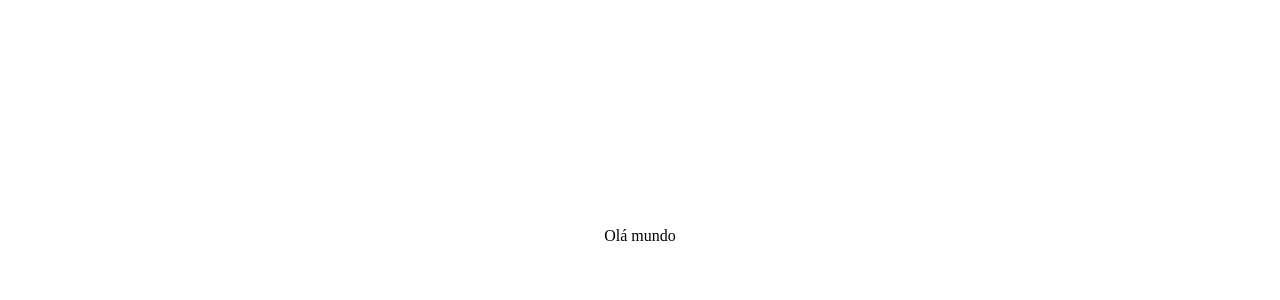
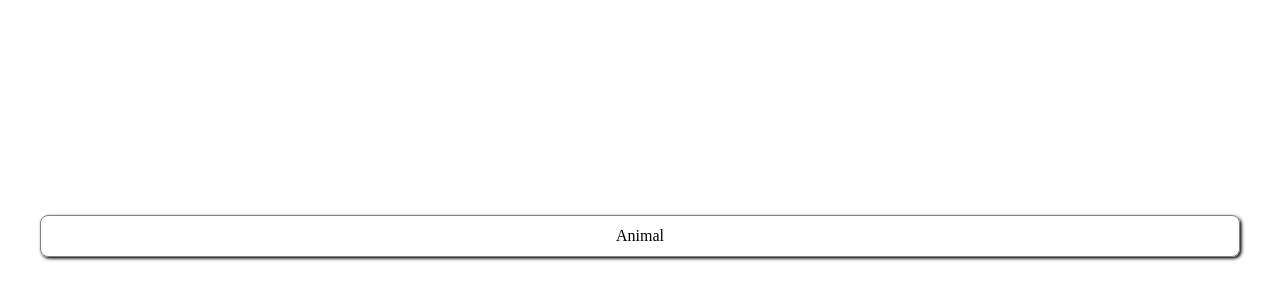
Before and after one commit to ufjf-dcc207/ufjf-dcc207-2024-3-a-atv03-MatheusRM1, a React (Vite) app: page / in a window 1280 px wide. Shown: the part 164-464 px from the top of the page. Built offline with nearby package versions, Linux system fonts and the light colour scheme.

Commit message:
adiciona componente

```diff
--- /dev/null
+++ b/src/Animal.css
@@ -0,0 +1,6 @@
+.animal{
+    border: 1px solid grey;
+    box-shadow: 0.1em 0.1em 0.2em;
+    padding: 0.5em;
+    border-radius: 0.5em;
+}
--- /dev/null
+++ b/src/Animal.tsx
@@ -0,0 +1,9 @@
+import "./Animal.css";
+
+export default function Animal(){
+    return(
+        <div className="animal">
+            Animal
+        </div>
+    )
+}
--- a/src/App.tsx
+++ b/src/App.tsx
@@ -1,8 +1,14 @@
+import Animal from "./Animal";
 import "./App.css";
 
 function App() {
 
-  return <div className="app">Olá mundo</div>;
+  return (
+
+  <div className="app">
+    <Animal />
+  </div>
+  )
 }
 
 export default App;
--- a/src/index.css
+++ b/src/index.css
@@ -1,4 +1,6 @@
 :root {
+  line-height: 1.5;
+  font-weight: 400;
   place-content: center;
   min-height: 100vh;
 }
```
Also changed, not shown: src/App.css (line endings or trailing spaces).
